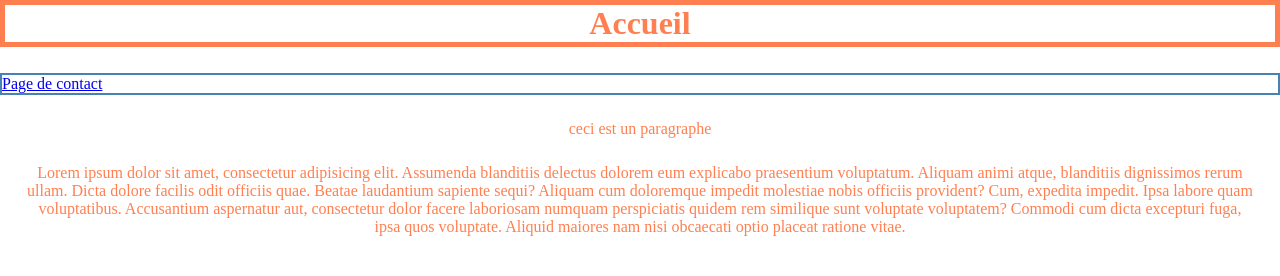
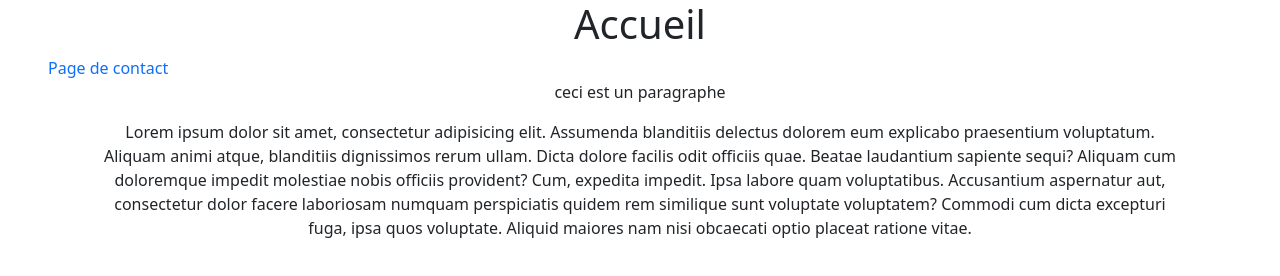
Before and after one commit to lucasbleau/parcel, a website built with Parcel: page src/index.html in a window 1280 px wide. Built offline with nearby package versions, Linux system fonts and the light colour scheme.

Commit message:
bootstrap

```diff
--- a/package.json
+++ b/package.json
@@ -12,7 +12,12 @@
   "author": "",
   "license": "ISC",
   "devDependencies": {
+    "@parcel/transformer-sass": "^2.11.0",
     "gh-pages": "^6.1.1",
     "parcel": "^2.11.0"
+  },
+  "dependencies": {
+    "@popperjs/core": "^2.11.8",
+    "bootstrap": "^5.3.2"
   }
 }
--- a/src/index.html
+++ b/src/index.html
@@ -9,13 +9,11 @@
     <link rel="stylesheet" href="style.css">
 </head>
 <body>
-    <h1>Accueil</h1>
+    <h1 class="text-center">Accueil</h1>
     <nav>
-        <ul>
-            <li><a href="contact.html">Page de contact </a></li>
-        </ul>
+        <a class="text-decoration-none mx-5" href="contact.html">Page de contact</a>
     </nav>
-    <div class="p1">
+    <div class="text-center mx-5 px-5">
         <p>ceci est un paragraphe</p>
         <p>Lorem ipsum dolor sit amet, consectetur adipisicing elit. Assumenda blanditiis delectus dolorem eum
             explicabo praesentium voluptatum. Aliquam animi atque, blanditiis dignissimos rerum ullam. Dicta
--- a/src/style.css
+++ b/src/style.css
@@ -1,24 +1,27 @@
-* {
-    margin: 0;
-    padding: 0;
-    box-sizing: border-box;
-}
+@import "/node_modules/bootstrap/scss/bootstrap.scss";
 
-h1 {
-    color: coral;
-    border: coral solid 5px;
-    text-align: center;
-    margin: 0;
-}
 
-.p1 > p {
-    text-align: center;
-    margin: 2%;
-    color: coral;
-}
+/** {*/
+/*    margin: 0;*/
+/*    padding: 0;*/
+/*    box-sizing: border-box;*/
+/*}*/
 
-nav {
-    border: steelblue solid 2px;
-    margin-top: 2%;
-    margin-bottom: 2%;
-}
+/*h1 {*/
+/*    color: coral;*/
+/*    border: coral solid 5px;*/
+/*    text-align: center;*/
+/*    margin: 0;*/
+/*}*/
+
+/*.p1 > p {*/
+/*    text-align: center;*/
+/*    margin: 2%;*/
+/*    color: coral;*/
+/*}*/
+
+/*nav {*/
+/*    border: steelblue solid 2px;*/
+/*    margin-top: 2%;*/
+/*    margin-bottom: 2%;*/
+/*}*/
```
Also changed, not shown: src/contact.html (+3 -2 lines), 1 other file.
